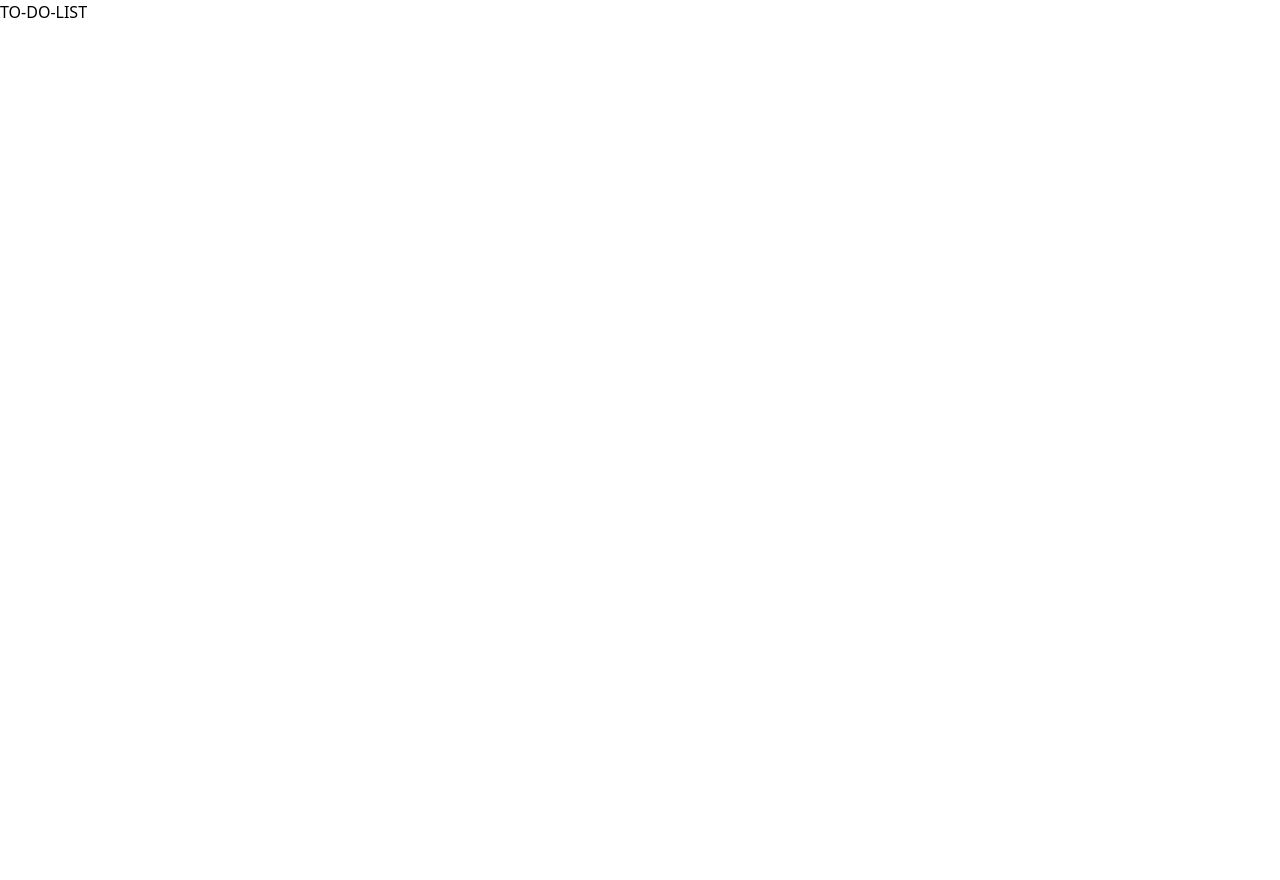
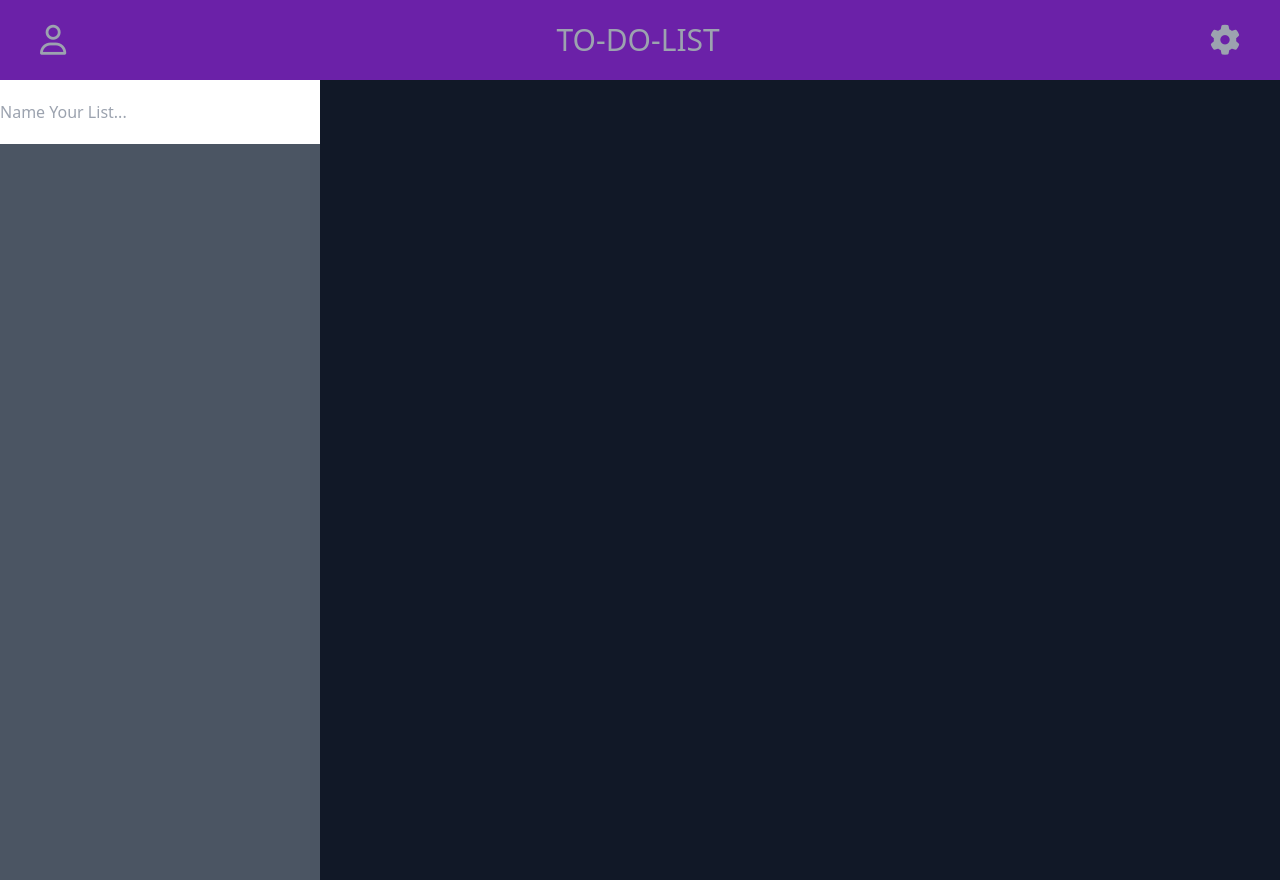
Before and after one commit to Ash-mp3/To-Do-List_Project, a plain HTML site: page index.html in a window 1280 px wide. Before the commit the page ends 800 px from the top, so only its background shows below. Drawn offline with Linux system fonts and the light colour scheme.

Commit message:
nav bar and main display bones layed out

```diff
--- a/index.html
+++ b/index.html
@@ -8,17 +8,20 @@
     <title>TO DO LIST</title>
 </head>
 <body>
-    <div class="mainDiv">
-        <nav>
+    <div class="mainDiv h-full bg-gray-400">
+        <nav class="flex justify-between items-center h-20 px-10 bg-purple-800 text-gray-400 text-3xl">
+            <i class="fa-regular fa-user"></i>
+            <h3>TO-DO-LIST</h3>
+            <i class="fa-solid fa-gear"></i>
+        </nav>
+        <div class="bodyDiv flex h-full">
+            <div class="listBar w-1/4 bg-gray-600">
+                <input type="text" placeholder="Name Your List..." class="w-full h-16">
+                <div class="list">
 
-            <h3>TO-DO-LIST</h3>
-
-        </nav>
-        <div>
-            <div>
-
+                </div>
             </div>
-            <div>
+            <div class="listItems w-3/4 bg-gray-900">
 
             </div>
         </div>
--- a/styles/app.src.css
+++ b/styles/app.src.css
@@ -1,3 +1,13 @@
 @tailwind base;
 @tailwind components;
 @tailwind utilities;
+
+* {
+    margin: 0;
+    border: 0;
+    padding: 0;
+}
+
+html, body {
+    height: 100%;
+}
--- a/styles/tailwind.config.js
+++ b/tailwind.config.js
@@ -1,8 +1,8 @@
 /** @type {import('tailwindcss').Config} */
 module.exports = {
   content: [
-    "/./src/*.{html,js}",
-    "./public/index.html"
+    "./index.html",
+    "./index.html"
   ],
   theme: {
     extend: {},
```
Also changed, not shown: styles/app.css, 2 other files.
